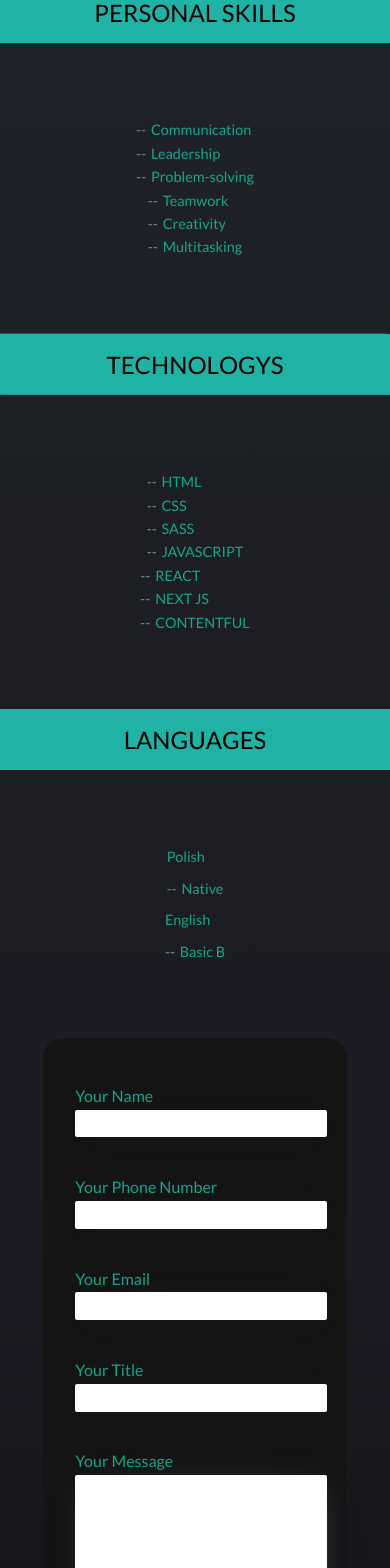
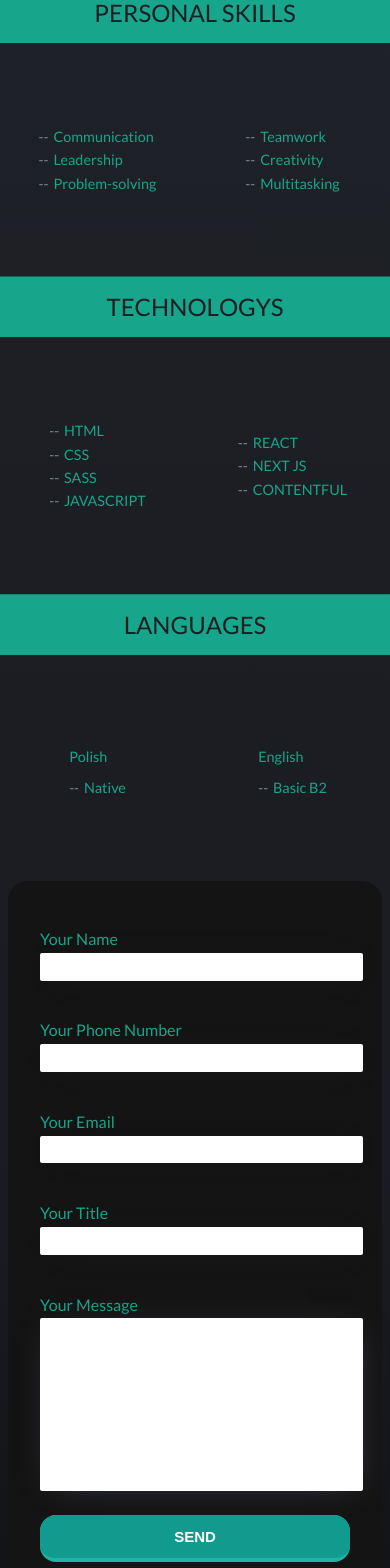
Before and after one commit to INFORM4TYK/Portfolio, a Next.js app: page / in a window 390 px wide. Shown: the part 1360-2928 px from the top of the page. Built offline with nearby package versions, Linux system fonts and the light colour scheme.

Commit message:
AboutFix

```diff
--- a/components/About/About.js
+++ b/components/About/About.js
@@ -177,7 +177,7 @@ function About() {
                   <p>English</p>
                 </label>
                 <label>
-                  <li>Basic B</li>
+                  <li>Basic&nbsp;B2</li>
                 </label>
               </section>
             </ul>
--- a/components/About/About.module.scss
+++ b/components/About/About.module.scss
@@ -30,28 +30,33 @@
 }
 .rightSec {
   display: grid;
-  grid-template-columns: 1fr 1fr;
-  gap: 4rem 2rem;
+  grid-template-columns: auto auto;
+  gap: 4rem;
   margin-bottom: 2rem;
-  margin: 0 0 2rem 0;
-
-  article{
+  article {
     color: var(--text-dark);
   }
-  li,p {
+  li,
+  p {
     color: var(--text-light);
   }
   ul {
     font-size: var(--fs-big);
   }
-  li{
-    margin: .4rem 0;
+  li {
+    margin: 0.4rem 0;
   }
 
+  li:before {
+    content: "--";
+    color: #758b87;
+    margin-right: 1rem;
+  }
+}
 .skllsLeftSec {
-    border-radius: 0px;
-    box-shadow: 5px 5px 5px #147068, -5px -5px 1px #2af4e2;
-    background-color: var(--sec-color);
+  // border-radius: 0px;
+  // box-shadow: 5px 5px 5px #147068, -5px -5px 1px #2af4e2;
+  background-color: var(--text-light);
   width: 100%;
   display: flex;
   align-items: center;
@@ -59,17 +64,13 @@
   padding: 1rem 0;
   font-size: var(--fs-xlarge);
   clip-path: polygon(0 0, 92% 0, 100% 50%, 92% 100%, 0 100%);
+  color: #1c1e23;
 }
 .skills {
   width: 100%;
-      // ul{
-      //   // repair
-      // }
-    }
-  li:before {
-    content: "--";
-    color: #758b87;
-    margin-right: 1rem;
+  ul {
+    display: grid;
+    grid-template-columns: 1fr 1fr;
   }
 }
 
@@ -80,15 +81,15 @@
     }
   }
   .rightSec {
-    .skills {
-      text-align: center;
-      width: 100%;
     ul {
       place-items: center;
       section {
         text-align: left;
       }
     }
+    .skills {
+      text-align: center;
+      width: 100%;
     }
     grid-template-columns: auto;
     .skllsLeftSec {
@@ -112,9 +113,6 @@
 @media (max-width: 455px) {
   .navSec,
   .rightSec {
-    .skills{
-      font-size: var(--fs-small);
-    }
     div > ul {
       font-size: var(--fs-small);
     }
@@ -122,12 +120,15 @@
       font-size: 1.5rem;
     }
     li:before {
-      margin-right: .3rem;
+      margin-right: 0.3rem;
     }
     a {
       margin: 1rem 0.3rem;
     }
   }
+  .skills {
+    font-size: var(--fs-small);
+  }
   .leftSec {
     font-size: var(--fs-small);
   }
--- a/components/ContactForm/Contact.module.scss
+++ b/components/ContactForm/Contact.module.scss
@@ -38,17 +38,15 @@
     }
     button {
       appearance: button;
-      background-color: #1899D6;
+      background-color: var(--sec-color);
       border: solid transparent;
       border-radius: 16px;
       border-width: 0 0 4px;
-      box-sizing: border-box;
       color: #FFFFFF;
       display: inline-block;
       font-size: 15px;
       font-weight: 700;
       margin: 0;
-      outline: none;
       overflow: visible;
       padding: 13px 19px;
       text-align: center;
@@ -57,14 +55,11 @@
       transform: translateZ(0);
       transition: filter .2s;
       user-select: none;
-      -webkit-user-select: none;
-      vertical-align: middle;
-      white-space: nowrap;
      }
 
      button:after {
       background-clip: padding-box;
-      background-color: #1CB0F6;
+      background-color:  #119b8f;
       border: solid transparent;
       border-radius: 16px;
       border-width: 0 0 4px;
@@ -76,23 +71,15 @@
       top: 0;
       z-index: -1;
      }
-
-     button:main, button:focus {
-      user-select: auto;
-     }
-
      button:hover:not(:disabled) {
       filter: brightness(1.1);
      }
-
      button:disabled {
       cursor: auto;
      }
-
      button:active:after {
       border-width: 0 0 0px;
      }
-
      button:active {
       padding-bottom: 10px;
      }
@@ -153,9 +140,14 @@
   }
   .secForm {
     max-width: calc(100% - 5rem);
+    width: 100%;
     textarea,
     input {
-      max-width: auto;
+      width: 100%;
+    }
+    label > input {
+      width: 100%;
+      max-width: 100%;
     }
   }
 }
--- a/styles/globals.scss
+++ b/styles/globals.scss
@@ -32,7 +32,7 @@ html {
     rgba(42, 48, 60, 1) 0%,
     rgba(40, 44, 49, 1) 20%,
     rgba(31, 34, 41, 1) 40%,
-    #1c1e23 60%,
+    rgb(28, 30, 35) 60%,
     rgba(27, 28, 35, 1) 80%,
     rgba(15, 16, 18, 1) 100%
   );
@@ -52,6 +52,3 @@ li {
 button{
  cursor: pointer;
 }
-#_next{
-  height: 400vh;
-}
```
Also changed, not shown: components/ContactForm/Contact.js (+6 -10 lines). Lines whose indentation alone changed are shown as unchanged.
